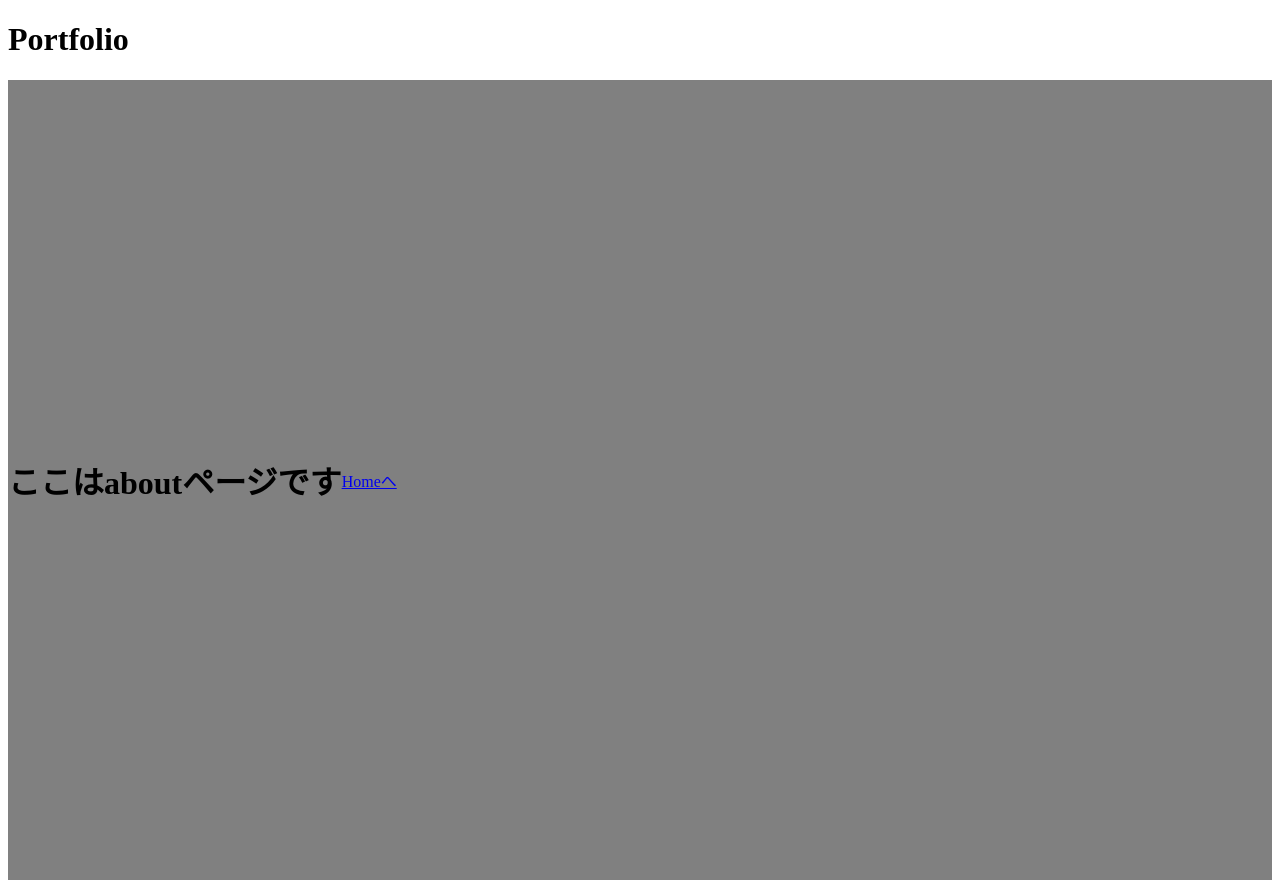
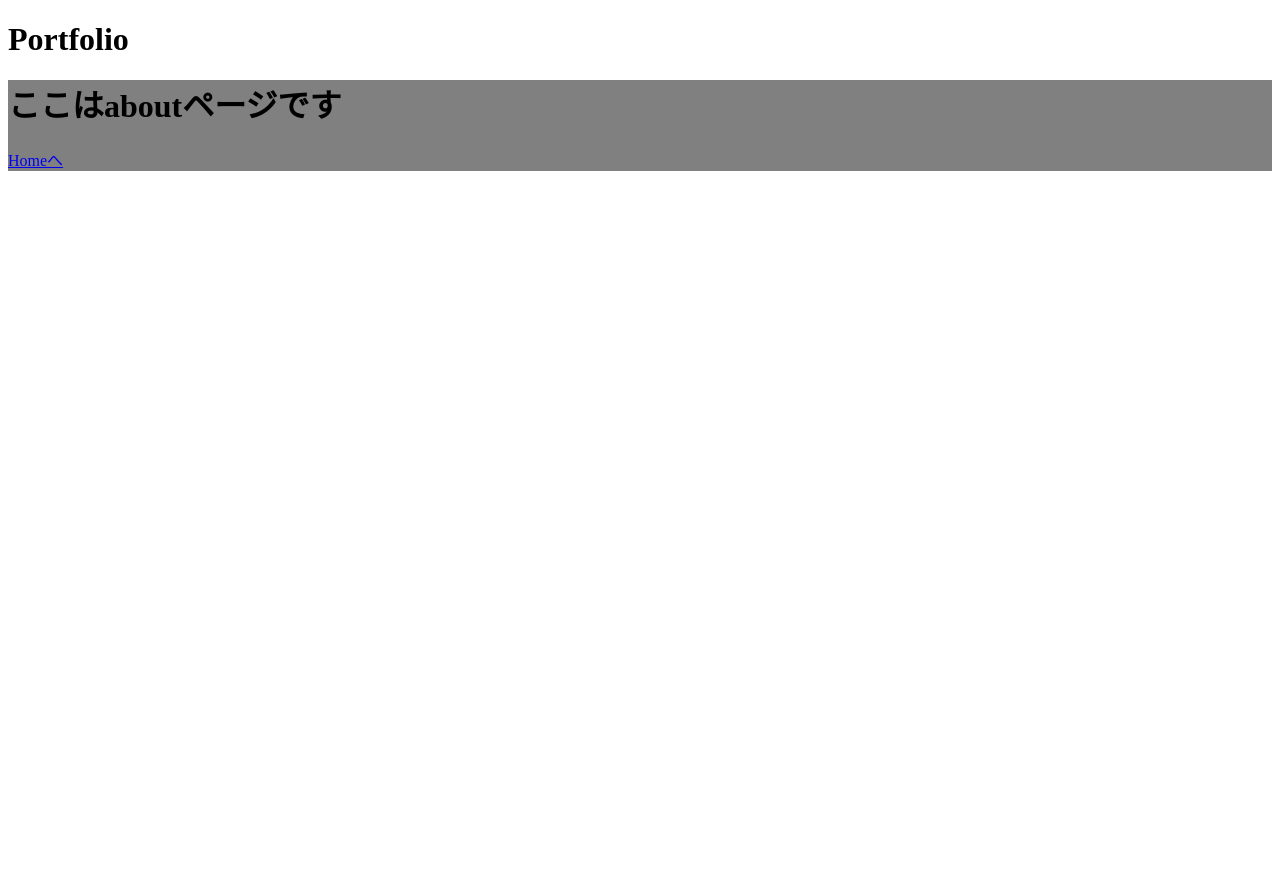
Before and after one commit to Seiya830/Portfolio, a Vue app: page /about in a window 1280 px wide. After the commit the page ends 800 px from the top, so only its background shows below. Built offline with nearby package versions, Linux system fonts and the light colour scheme.

Commit message:
Homeへのパスの修正

```diff
--- a/src/views/AboutView.vue
+++ b/src/views/AboutView.vue
@@ -3,16 +3,8 @@
 <template>
   <div class="about">
     <h1>ここはaboutページです</h1>
-    <router-link to="/src/views/HomeView.vue">Homeへ</router-link>
+    <router-link to="/">Homeへ</router-link>
   </div>
 </template>
 
-<style>
-@media (min-width: 1024px) {
-  .about {
-    min-height: 100vh;
-    display: flex;
-    align-items: center;
-  }
-}
-</style>
+<style></style>
--- a/src/views/WorksView.vue
+++ b/src/views/WorksView.vue
@@ -3,16 +3,8 @@
 <template>
   <div class="works">
     <h1>ここはworksページです</h1>
-    <router-link to="/views/HomeView.vue">Homeへ</router-link>
+    <router-link to="/">Homeへ</router-link>
   </div>
 </template>
 
-<style>
-@media (min-width: 1024px) {
-  .about {
-    min-height: 100vh;
-    display: flex;
-    align-items: center;
-  }
-}
-</style>
+<style></style>
```
